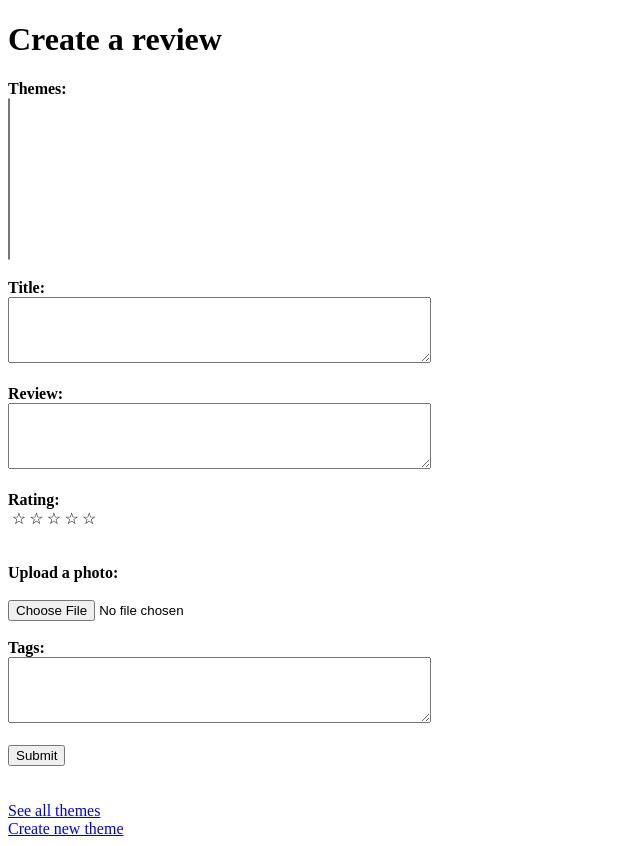
After one commit to ankitguptaswe/APAD-Vaccination-Reviews, a Flask app: page /reviews/create in a window 1280 px wide. The commit adds this page. Shown: the whole page, without its empty margins (0-640 px from the left). Run offline with Flask 2, Linux system fonts and the light colour scheme; data that the repository does not hold is empty.

Commit message:
As commented in whatsapp messages on 9h45 PM at central time

```diff
--- a/main.py
+++ b/main.py
@@ -1,3 +1,20 @@
+## Web-app tree
+# | /
+# | /login                       ## TODO
+# | /
+# | /preferences
+# | /preferences/set
+# | /
+# | /themes/all
+# | /themes/create
+# | /themes/<theme_name>
+# | /
+# | /reviews/<theme_name>       ## TODO
+# | /reviews/create
+# | /reviews/feed               ## TODO
+# |
+
+# Libraries and modules
 import datetime
 import sqlite3
 from flask import Flask, render_template, request, redirect, url_for
@@ -9,6 +26,10 @@ import pymongo
 import urllib.parse
 from werkzeug.utils import secure_filename
 import os
+
+# Bucket Google Cloud Storage
+from io import BytesIO
+from google.cloud import storage
 
 app = Flask(__name__)
 firebase_request_adapter = requests.Request()
@@ -61,69 +82,6 @@ def update_user_theme(user_email, themes):
     data = db.users.find({"email": user_email})
     #print(data[0]['themes'])
     #{'_id': ObjectId('6102d061f9a93c37284f6f5e'), 'user_token': 'abc123', 'email': 'asdasd123@gmail.com', 'themes': ['vaccine', 'pharmacy']}
-
-
-# @app.route('/mongodb', methods=['GET', 'POST'])
-# def mongo_db():
-#     client = pymongo.MongoClient()
-#     db = client['apad_mongodb']
-#     themes = db.themes
-#     users = db.users
-#     reviews = db.reviews
-#
-#     theme1 = {"name": "vaccines",
-#             "about": "take and do not cry",
-#             "image": "static/img/1.jpg"}
-#
-#     theme2 = {"name": "hospitals",
-#             "about": "go and do not cry",
-#             "image": "static/img/2.jpg"}
-#
-#     theme3 = {"name": "pharmacy",
-#             "about": "wait and do not cry",
-#             "image": "static/img/3.jpg"}
-#
-#     review1 = {"user_id": "as89dasdas90d09a",
-#                 "theme": "vaccine",
-#                 "photo": "uploaded_photo.jpg",
-#                 "title": "This vaccine SUCKS !",
-#                 "description": "I took the CROCODILE vaccine and I cant stop swimming anymore",
-#                 "rating": 3,
-#                 "tags": ["crocodile", "vaccine", "sucks"]}
-#
-#     user1 = {"user_id": "as89dasdas90d09a",
-#             "themes": ["vaccines", "pharmacies"],
-#             "email": "asdasd@gmail.com"}
-#
-#     #new_themes = themes.insert_many([theme1, theme2, theme3])
-#     #new_review = reviews.insert_one(review1)
-#     #new_user = users.insert_one(user1)
-#
-#     collections = db.list_collection_names()
-#
-#     print("BLABLABLABLALBLABLALLBLA")
-#     print(collections)
-#
-#     #themes.drop()
-#
-#     if request.method == 'POST':
-#         th_name = request.form['th_name']
-#         th_description = request.form['th_description']
-#         th_picture = request.files['photo']
-#
-#         theme4 = {"name": th_name,
-#                 "about": th_description}
-#
-#         themes.insert_one(theme4)
-#
-#         #delete_themes = request.form.getlist("aloha2")
-#
-#         #print("BLABLABLA")
-#         #print(delete_themes)
-#
-#     data = themes.find()
-#
-#     return render_template("mongo_edit_themes.html", themes=data)
 
 @app.route('/')
 def root():
@@ -215,19 +173,33 @@ def create_theme():
     if request.method == 'POST':
         theme_name = request.form['th_name']
         theme_description = request.form['th_description']
-        theme_photo = request.files['photo']
+        theme_photo = request.files.get('photo', False)
 
         #'_id': ObjectId('6102cf1af9a93c37284f6f5c'), 'theme_name': 'vaccine', 'picture': b'NA', 'description': 'take it and enjoy'}
         db = setup_mongodb_session()
 
         collections = db.list_collection_names()
+
+        # db.themes.drop()
+
         data = db.themes.find()
 
         file_id = secrets.token_hex(16)
         file_name = file_id + ".jpg"
 
-        if theme_photo.filename != '':
-            theme_photo.save("static/img/themes/" + file_name)
+        client = storage.Client.from_service_account_json("apad-storage.json", project="APAD-Vaccination")
+
+        # client = storage.Client()
+        bucket = client.get_bucket('apad-storage')
+        filename = "img/themes/" + file_name
+        blob = bucket.blob(filename)
+        blob.upload_from_file(theme_photo.stream, content_type=theme_photo.content_type)
+
+        # blob.make_public()
+        # url = blob.public_url
+
+        # if theme_photo.filename != '':
+        #     theme_photo.save("static/img/themes/" + file_name)
 
         new_theme = {'_id': file_id,
                     'theme_name': theme_name,
@@ -272,114 +244,65 @@ def view_theme(theme_name):
 
     return render_template("theme.html", details=data[0], details1=all_reviews)
 
-# @app.route('/user/preferences', methods=['GET', 'POST'])
-# def mongo_db():
-    # Verify Firebase auth.
-    # id_token = request.cookies.get("token")
-    # error_message = None
-    # claims = None
-    # times = None
-    # token_expired = 0
-    #
-    # if id_token:
-    #     try:
-    #         # Verify the token against the Firebase Auth API. This example
-    #         # verifies the token on each page load. For improved performance,
-    #         # some applications may wish to cache results in an encrypted
-    #         # session store (see for instance
-    #         # http://flask.pocoo.org/docs/1.0/quickstart/#sessions).
-    #         claims = google.oauth2.id_token.verify_firebase_token(
-    #             id_token, firebase_request_adapter)
-    #
-    #     except ValueError as exc:
-    #         # This will be raised if the token is expired or any other
-    #         # verification checks fail.
-    #         error_message = str(exc)
-    #         token_expired = 1
-    #
-    # if not token_expired and id_token:
-    #
-    #     user_id = claims['user_id']
-    #     user_email = claims['email']
-    #     db = setup_mongodb_session()
-    #
-    #     # find if user_id is present in users table
-    #     if db.users.find({"user_token": user_id }).count() == 0:
-    #         # Push user_id and user_email to db
-    #         db.users.insert({
-    #             "user_token":  user_id,
-    #             "email": user_email,
-    #             "themes": []
-    #         })
-    #
-    #     curr = db.users.find({"user_token": user_id})
-    #     data = [cur for cur in curr]
-    #     print(data[0])
-    #     return render_template('preferences.html', user_data=claims, error_message=error_message, user=data[0])
-    # else:
-    #     return render_template('index.html')
+@app.route('/reviews/create', methods=['GET', 'POST'])
+def create_review():
+    """
+    This function/service is used to post review of a theme item by a user
+    :param user_id: unique user id who is posting the review
+    :return: None
+    """
+    db = setup_mongodb_session()
+    collections = db.list_collection_names()
+    data = db.themes.find()
 
-    #
-    #
-    # client = pymongo.MongoClient()
-    # db = client['apad_mongodb']
-    # themes = db.themes
-    # users = db.users
-    # reviews = db.reviews
-    #
-    # theme1 = {"name": "vaccines",
-    #         "about": "take and do not cry",
-    #         "image": "static/img/1.jpg"}
-    #
-    # theme2 = {"name": "hospitals",
-    #         "about": "go and do not cry",
-    #         "image": "static/img/2.jpg"}
-    #
-    # theme3 = {"name": "pharmacy",
-    #         "about": "wait and do not cry",
-    #         "image": "static/img/3.jpg"}
-    #
-    # review1 = {"user_id": "as89dasdas90d09a",
-    #             "theme": "vaccine",
-    #             "photo": "uploaded_photo.jpg",
-    #             "title": "This vaccine SUCKS !",
-    #             "description": "I took the CROCODILE vaccine and I cant stop swimming anymore",
-    #             "rating": 3,
-    #             "tags": ["crocodile", "vaccine", "sucks"]}
-    #
-    # user1 = {"user_id": "as89dasdas90d09a",
-    #         "themes": ["vaccines", "pharmacies"],
-    #         "email": "asdasd@gmail.com"}
-    #
-    # #new_themes = themes.insert_many([theme1, theme2, theme3])
-    # #new_review = reviews.insert_one(review1)
-    # #new_user = users.insert_one(user1)
-    #
-    # collections = db.list_collection_names()
-    #
-    # print("BLABLABLABLALBLABLALLBLA")
-    # print(collections)
-    #
-    # #themes.drop()
-    #
-    # if request.method == 'POST':
-    #     th_name = request.form['th_name']
-    #     th_description = request.form['th_description']
-    #     th_picture = request.files['photo']
-    #
-    #     theme4 = {"name": th_name,
-    #             "about": th_description}
-    #
-    #     themes.insert_one(theme4)
-    #
-    #     #delete_themes = request.form.getlist("aloha2")
-    #
-    #     #print("BLABLABLA")
-    #     #print(delete_themes)
-    #
-    # data = themes.find()
-    #
-    # return render_template("mongo_edit_themes.html", themes=data)
+    themes = []
+
+    # db.reviews.drop()
+
+    for theme in data:
+        themes.append(theme['theme_name'])
+
+    if request.method == 'POST':
+        db = setup_mongodb_session()
+        review_theme = request.form.getlist("th_themes")
+        review_photo = request.files['th_photo']
+
+        print("NOT WORKING NOT WORKING NOT WORKING")
+        print(review_theme)
+
+
+        file_id = secrets.token_hex(16)
+        file_name = file_id + ".jpg"
+
+        client = storage.Client.from_service_account_json("apad-storage.json", project="APAD-Vaccination")
+
+        # client = storage.Client()
+        bucket = client.get_bucket('apad-storage')
+        filename = "img/reviews/" + file_name
+        blob = bucket.blob(filename)
+        blob.upload_from_file(review_photo.stream, content_type=review_photo.content_type)
+
+        review_user_id = "123123"
+
+        # blob.make_public()
+        # url = blob.public_url
+
+        review_title = request.form['th_title']
+        review_description = request.form['th_review']
+        review_rating = request.form['star']
+        review_tags = request.form['th_tags']
+
+        db.reviews.insert({
+            "user_token": review_user_id,
+            "title": review_title,
+            "theme": review_theme,
+            "rating": review_rating,
+            "picture": file_name,
+            "description": review_description,
+            "tags": list(review_tags)
+        })
+
+    return render_template('review_create.html', themes=themes)
 
 @app.route('/review', methods=['GET'])
 def post_review():
@@ -399,164 +322,9 @@ def post_review():
     data = cur.fetchall()
     return render_template("create_review.html", th_themes=data)
 
-@app.route('/post/review', methods=['GET', 'POST'])
-def post_review_to_db():
-    """
-    This function/service is used to post review of a theme item by a user
-    :param user_id: unique user id who is posting the review
-    :return: None
-    """
-
-    if request.method == 'POST':
-        id_token = request.cookies.get("token")
-        error_message = None
-        claims = None
-        times = None
-
-        if id_token:
-            try:
-                claims = google.oauth2.id_token.verify_firebase_token(
-                    id_token, firebase_request_adapter)
-
-            except ValueError as exc:
-                error_message = str(exc)
-
-        review_user_id = id_token
-        review_theme = request.form['th_themes']
-        review_photo = request.files['th_photo']
-        file_name = secrets.token_hex(16)
-        file_extension = os.path.splitext(review_photo.filename)[1]
-        file_path = os.path.join('static/img/themes', file_name + file_extension)
-        local_path = os.path.join('/tmp', file_name + file_extension)
-        review_photo.save(local_path)
-        review_title = request.form['th_title']
-        review_description = request.form['th_review']
-        review_rating = request.form['star']
-        review_tags = request.form['th_tags']
-
-        storage = setup_firebase()
-        db = setup_session(storage)
-        review_insert_query = "INSERT INTO REVIEWS(USER_ID, TITLE, THEME, RATING, PICTURE, DESCRIPTION, TAGS) " \
-                              "VALUES(?,?,?,?,?,?,?);"
-        data_tuple = (review_user_id, review_title, review_theme, review_rating, file_name+file_extension,
-                      review_description, review_tags)
-        try:
-            cur = db.cursor()
-            cur.execute(review_insert_query, data_tuple)
-            db.commit()
-            push_db(storage, file_path, local_path)
-            push_db(storage, "db/reviews.db", "/tmp/reviews.db")
-        except:
-            return 'There was an issue adding your review'
-        return render_template('create_review.html')
-    else:
-        return render_template('create_review.html')
-
-@app.route('/reports', methods=['GET'])
-def get_reports_from_tags():
-    """
-    This function/service is used to get all reports with matching tags
-    Here, assumption is that tags will be either a single tag or a string of comma separated multiple tags
-    e.g. valid tags i) 'austin' ii) 'cvs,austin,pfizer'
-    :return: string containing all themes
-    """
-    db = setup_session()
-    cur = db.cursor()
-    tags_filter = request.args.get('tags').split(',')
-    query = "SELECT * from REVIEWS WHERE "
-    for tag_item in tags_filter[:-1]:
-        query = query + "TAGS LIKE \'%" + tag_item + "%\' OR "
-    else:
-        query = query + "TAGS LIKE \'%" + tags_filter[-1] + "%\'"
-    try:
-        cur.execute(query)
-    except sqlite3.Error as er:
-        print('SQLite error: %s' % (' '.join(er.args)))
-    data = cur.fetchall()
-    return str(data)
-
-@app.route('/user/page/set', methods=['GET', 'POST'])
-def set_preferences():
-    # Verify Firebase auth.
-    id_token = request.cookies.get("token")
-    error_message = None
-    claims = None
-    times = None
-    token_expired = 0
-
-    if id_token:
-        try:
-            # Verify the token against the Firebase Auth API. This example
-            # verifies the token on each page load. For improved performance,
-            # some applications may wish to cache results in an encrypted
-            # session store (see for instance
-            # http://flask.pocoo.org/docs/1.0/quickstart/#sessions).
-            claims = google.oauth2.id_token.verify_firebase_token(
-                id_token, firebase_request_adapter)
-
-        except ValueError as exc:
-            # This will be raised if the token is expired or any other
-            # verification checks fail.
-            error_message = str(exc)
-            token_expired = 1
-    if request.method == 'POST':
-        preferences = request.form.getlist("th_preferences")
-        user_id = claims['user_id']
-        user_email = claims['email']
-        file_path = "db/reviews.db"
-        local_path = "/tmp/reviews.db"
-        storage = setup_firebase()
-        db = setup_session(storage)
-        sql = "UPDATE USER SET THEMES=\"" + ",".join(preferences) + "\" WHERE USER_ID=" + user_id
-        task = (",".join(preferences),user_id)
-
-        print(user_id)
-        print(task)
-        print(",".join(preferences))
-        print(sql)
-
-        try:
-            cur = db.cursor()
-            cur.execute(sql, task)
-            db.commit()
-            #push_db(storage, file_path, local_path)
-            push_db(storage, "db/reviews.db", "/tmp/reviews.db")
-            #return view_themes()
-        except:
-            return 'There was an issue upating your task'
-            ### BUG : Fix the insert UPDATE section above
-
-    if not token_expired and id_token:
-        user_id = claims['user_id']
-        user_email = claims['email']
-
-        file_path = "db/reviews.db"
-        local_path = "/tmp/reviews.db"
-        storage = setup_firebase()
-        db = setup_session(storage)
-        cur = db.cursor()
-        query = "SELECT * from USER WHERE USER_ID=\"" + claims['user_id'] + "\""
-
-        try:
-            cur.execute(query)
-        except sqlite3.Error as er:
-            print('SQLite error: %s' % (' '.join(er.args)))
-        data = cur.fetchall()
-
-        storage = setup_firebase()
-        db = setup_session(storage)
-        cur = db.cursor()
-        query = "SELECT * from THEMES"
-        try:
-            cur.execute(query)
-        except sqlite3.Error as er:
-            print('SQLite error: %s' % (' '.join(er.args)))
-        themes = cur.fetchall()
-
-        return render_template('preferences.html', details=claims, error_message=error_message, user=data, themes=themes)
-
-    else:
-        return render_template('index.html')
+@app.route('/reviews/all', methods=['GET'])
+def view_reviews():
+    pass
 
 
 if __name__ == '__main__':
--- a/templates/feed.html
+++ b/templates/feed.html
@@ -9,7 +9,7 @@
  <body>
 
 {% for detail in details %}
-
+{{detail['theme']}}
 {{detail.content}}
 
 {% endfor %}
--- a/templates/preferences_set.html
+++ b/templates/preferences_set.html
@@ -19,7 +19,7 @@
     <p><input type="submit" value="Submit"></p>
   </form>
 <br><br>
-  <a href="/preferences">Back to preferences</a><br>
+<a href="{{ url_for('preferences_show') }}">Back to preferences</a><br>
   <a href="{{ url_for('create_theme') }}">Create new theme</a>
 
 </body>
--- /dev/null
+++ b/templates/review_create.html
@@ -0,0 +1,94 @@
+<!doctype html>
+<html>
+<head>
+    <style>
+    .txt-center {
+      text-align: center;
+    }
+    .hide {
+      display: none;
+    }
+
+    .clear {
+      float: none;
+      clear: both;
+    }
+
+    .rating {
+        width: 90px;
+        unicode-bidi: bidi-override;
+        direction: rtl;
+        text-align: center;
+        position: relative;
+    }
+
+    .rating > label {
+        float: right;
+        display: inline;
+        padding: 0;
+        margin: 0;
+        position: relative;
+        width: 1.1em;
+        cursor: pointer;
+        color: #000;
+    }
+
+    .rating > label:hover,
+    .rating > label:hover ~ label,
+    .rating > input.radio-btn:checked ~ label {
+        color: transparent;
+    }
+
+    .rating > label:hover:before,
+    .rating > label:hover ~ label:before,
+    .rating > input.radio-btn:checked ~ label:before,
+    .rating > input.radio-btn:checked ~ label:before {
+        content: "\2605";
+        position: absolute;
+        left: 0;
+        color: #FFD700;
+    }
+</style>
+</head>
+<body>
+  <h1>Create a review</h1>
+  <form id="review-form" method="POST" action="" enctype="multipart/form-data">
+     <b>Themes:</b><br>
+     <select multiple size="10" id="th_themes" name="th_themes">
+         {% for theme in themes %}
+         <option value="{{theme.theme_name}}">
+            {{theme}}
+         </option>
+         {% endfor %}
+    </select>
+      <br><br>
+     <b>Title:</b><br><textarea id="th_title" name="th_title" rows="4" cols="50"></textarea>
+     <br><br>
+     <b>Review:</b><br><textarea id="th_review" name="th_review" rows="4" cols="50"></textarea>
+      <br><br>
+      <b>Rating:</b><br>
+    <div class="rating" id="th_rating" name="th_rating">
+            <input id="star5" name="star" type="radio" value="5" class="radio-btn hide" />
+            <label for="star5" >☆</label>
+            <input id="star4" name="star" type="radio" value="4" class="radio-btn hide" />
+            <label for="star4" >☆</label>
+            <input id="star3" name="star" type="radio" value="3" class="radio-btn hide" />
+            <label for="star3" >☆</label>
+            <input id="star2" name="star" type="radio" value="2" class="radio-btn hide" />
+            <label for="star2" >☆</label>
+            <input id="star1" name="star" type="radio" value="1" class="radio-btn hide" />
+            <label for="star1" >☆</label>
+            <div class="clear"></div>
+        </div><br>
+     <br><b>Upload a photo:</b><br><br>
+     <input type="file" name="th_photo" id="th_photo" onchange="loadFile(event)">
+      <br><br>
+     <b>Tags:</b><br><textarea id="th_tags" name="th_tags" rows="4" cols="50"></textarea>
+     <br><br><input type="submit" value="Submit">
+   </form>
+<br><br>
+   <a href="{{ url_for('view_themes') }}">See all themes</a><br>
+   <a href="{{ url_for('create_theme') }}">Create new theme</a>
+
+ </body>
+</html>
--- a/templates/themes_all.html
+++ b/templates/themes_all.html
@@ -23,11 +23,10 @@
       <td><!-- row 2 column 1 --></td>
 
       <!-- THE CARD STARTS HERE -->
-
       <td class="card_theme">
         <table border = 0 style = "width: 100%; height: 100%; top: 0; bottom: 0; left: 0; right: 0;">
           <tr>
-            <td rowspan = 2 width=170><center><img src = "/static/img/themes/{{i['picture']}}"  width="150" height="150"></center></td>
+            <td rowspan = 2 width=170><center><img src = "https://storage.googleapis.com/apad-storage/img/themes/{{i['picture']}}"  width="150" height="150"></center></td>
             <td>Theme name: <a href="{{i['theme_name']}}">{{i['theme_name']}}</a></td>
           </tr>
             <tr>
@@ -46,7 +45,7 @@
   </table>
 
   <br><br>
-  <a href="/preferences">Back to preferences</a><br>
+  <a href="{{ url_for('preferences_show') }}">Back to preferences</a><br>
   <a href="{{ url_for('create_theme') }}">Create new theme</a>
 
  </body>
--- a/templates/themes_create.html
+++ b/templates/themes_create.html
@@ -14,8 +14,8 @@
      <br><br><br><input type="submit" value="Save">
    </form>
    <br><br>
-   <a href="/preferences">Back to preferences</a><br>
-   <a href="/themes/all">See all themes</a><br>
+   <a href="{{ url_for('preferences_show') }}">Back to preferences</a><br>
+   <a href="{{ url_for('view_themes') }}">See all themes</a>
 
 
  </body>
```
Also changed, not shown: templates/theme.html (+5 -4 lines).
